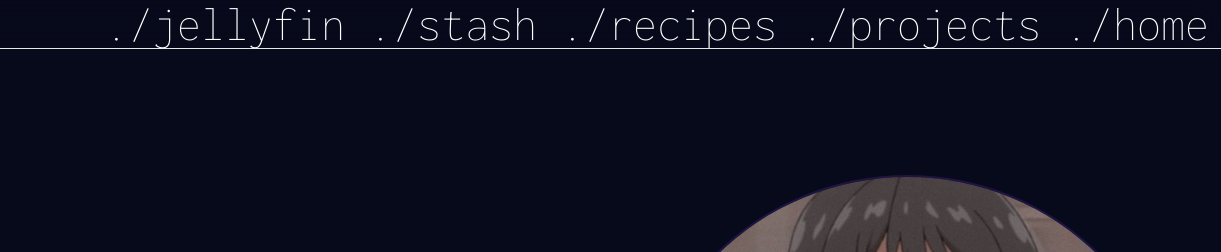
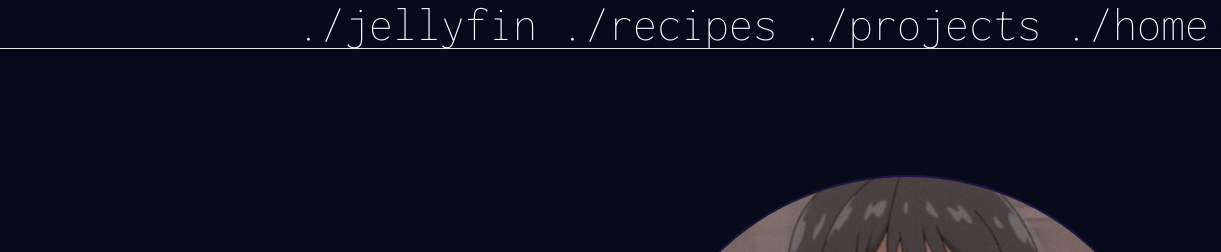
Before and after one commit to Optinux/website2, a website: page public/index.html in a window 1280 px wide. Shown: the top 252 px of the page, 59-1280 px from the left. Drawn offline with Linux system fonts and the light colour scheme.

Commit message:
performance fix

```diff
--- a/public/index.html
+++ b/public/index.html
@@ -37,9 +37,6 @@
               class="hover:text-purple-600"
               href="https://jellyfin.optinux.studio"
               >./jellyfin
-            </a>
-            <a class="hover:text-purple-600" href="https://stash.optinux.studio"
-              >./stash
             </a>
             <a
               class="hover:text-purple-600"
```
Also changed, not shown: public/projects.html (+0 -3 lines).
